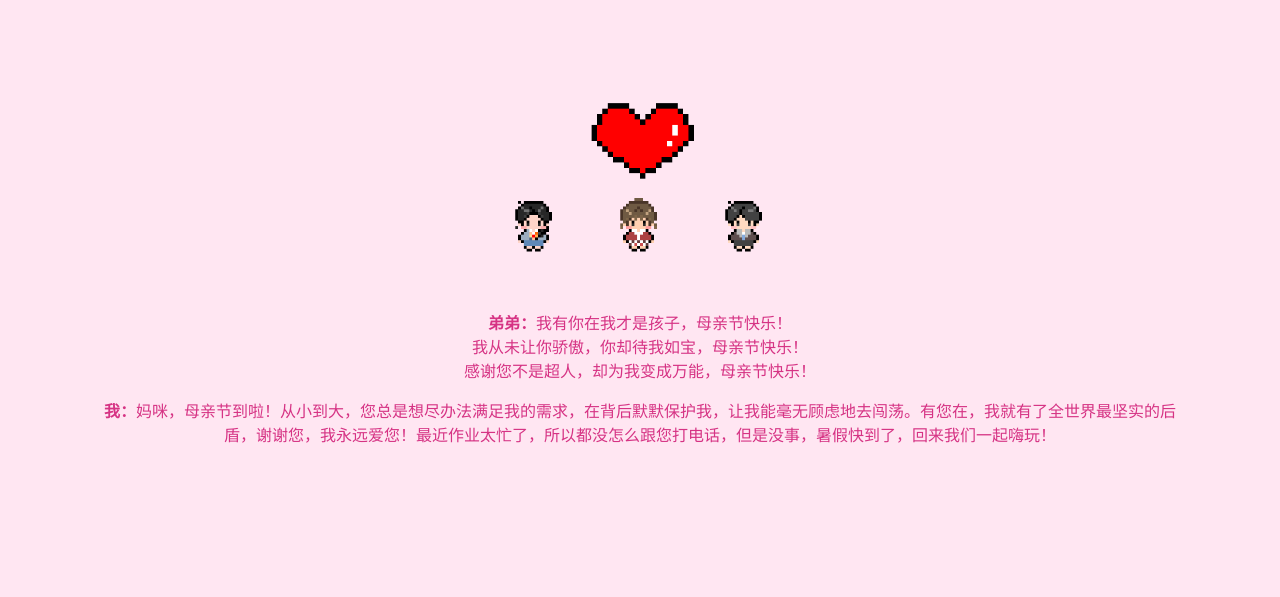
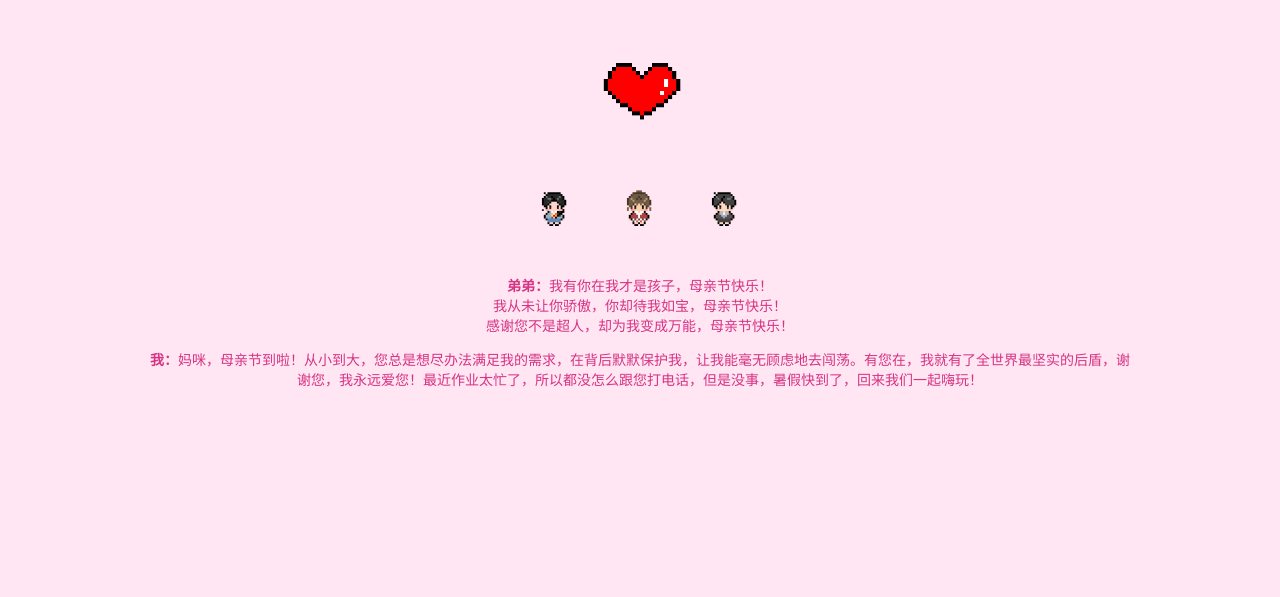
Before and after one commit to QingzhouC/Mothers_day, a plain HTML site: page index.html in a window 1280 px wide. Shown: the part 259-856 px from the top of the page. Drawn offline with Linux system fonts and the light colour scheme.

Commit message:
Update index.html

```diff
--- a/index.html
+++ b/index.html
@@ -15,42 +15,46 @@
             text-align: center;
             font-family: 'Arial', sans-serif;
             padding: 20px;
+            margin: 0;
         }
         h1 {
             color: #e75480;
-            margin-bottom: 10px; /* Adjust the space below the text */
+            margin-bottom: 15px; /* Space between title and heart */
         }
         .container {
             position: relative;
-            width: 320px;
-            height: 320px;
+            width: 240px;
+            height: 240px;
+            display: flex;
+            flex-direction: column;
+            align-items: center;
+            justify-content: center;
         }
         .heart {
             position: absolute;
-            top: 50%;
-            left: 50%;
-            transform: translate(-50%, -50%) scale(1);
-            width: 160px;
+            top: 10px; /* Space between heart and the text */
+            width: 120px;
             animation: pulseHeart 1.5s ease-in-out infinite;
         }
         .character {
             position: absolute;
             bottom: 0;
-            width: 90px;
+            width: 60px;
         }
-        .me { left: 10px; }
-        .brother { right: 10px; }
+        .me { left: 5px; }
+        .brother { right: 5px; }
         .mother { left: 50%; transform: translateX(-50%); }
         @keyframes pulseHeart {
-            0% { transform: translate(-50%, -50%) scale(1); }
-            50% { transform: translate(-50%, -50%) scale(1.1); }
-            100% { transform: translate(-50%, -50%) scale(1); }
+            0% { transform: scale(1); }
+            50% { transform: scale(1.1); }
+            100% { transform: scale(1); }
         }
         .message {
             margin-top: 20px;
-            font-size: 16px;
+            font-size: 14px;
             color: #d63384;
-            max-width: 90%;
+            max-width: 80%;
+            word-wrap: break-word;
         }
     </style>
 </head>
```
